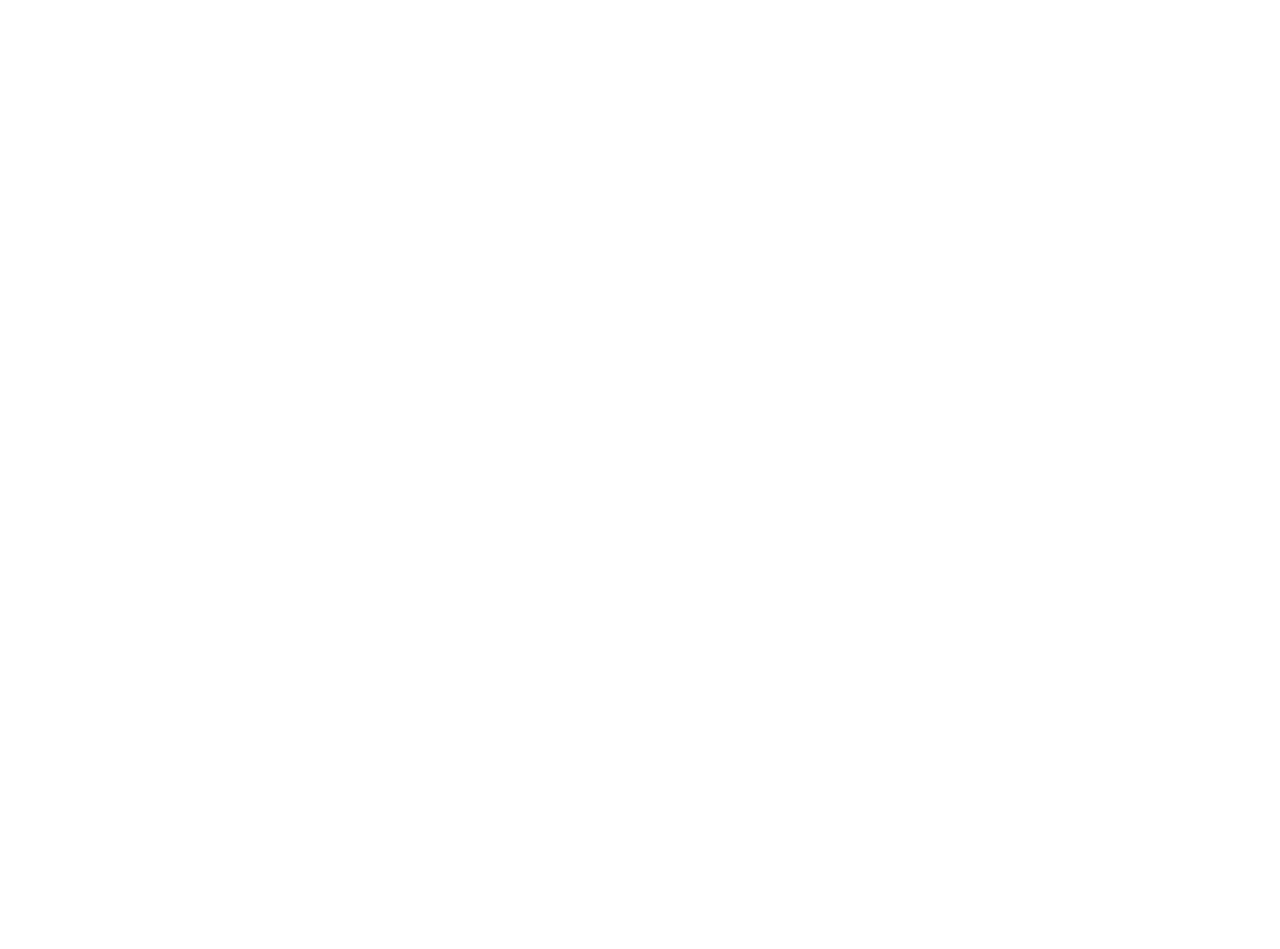
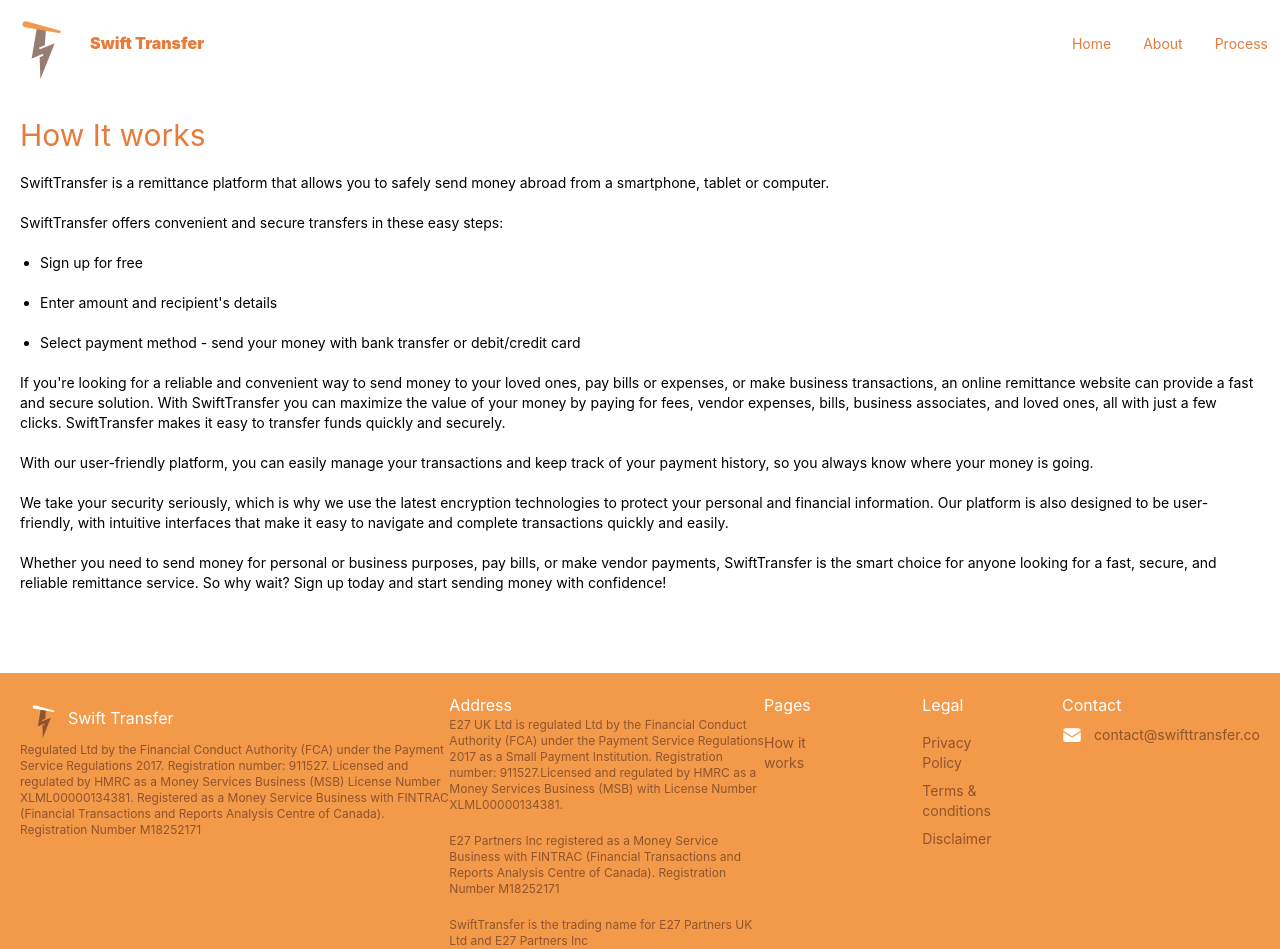
Before and after one commit to uchechiukpa/qfremit, a React (Create React App) app: page /process in a window 1280 px wide. Before the commit this address had no page. Before the commit the page ends 800 px from the top, so only its background shows below. Built offline with nearby package versions, Linux system fonts and the light colour scheme.

Commit message:
made changes

```diff
--- a/src/App.js
+++ b/src/App.js
@@ -12,6 +12,7 @@
 import Disclaimer from "./components/homepage/disclaimer/disclaimer";
 import PrivacyPolicy from "./components/homepage/privacypolicy/privacypolicy";
 import AboutUs from "./components/homepage/aboutUs/about-us";
+import Process from "./components/homepage/process/process";
 
 
 
@@ -22,6 +23,7 @@
       <Routes>
       <Route path="/" element={<HomePage />} />
       <Route path="/aboutus" element={<AboutUs />} />
+      <Route path="/process" element={<Process />} />
       <Route path="/login" element={<Login />} />
       <Route path="/forgotpassword" element={<ForgotPassword />} />
       <Route path="/signup" element={<SignUp />} />
--- a/src/components/homepage/footer/footer.jsx
+++ b/src/components/homepage/footer/footer.jsx
@@ -48,16 +48,39 @@
           <h3 className="text-white">Pages</h3>
           <div className="flex flex-col pt-2">
             <a className="text-brown text-sm pt-2">How it works</a>
-
           </div>
         </div>
         <div className="sm:pt-5 lg:pl-12  md:pr-8">
           <h3 className="text-white">Legal</h3>
           <div className="flex flex-col pt-2">
-            <a href="/privacypolicy" className="text-brown text-sm pt-2">Privacy Policy</a>
-            <a href="/termsandconditions" className="text-brown text-sm pt-2">Terms & conditions</a>
-            <a href="/disclaimer" className="text-brown text-sm pt-2">Disclaimer</a>
+            <a href="/privacypolicy" className="text-brown text-sm pt-2">
+              Privacy Policy
+            </a>
+            <a href="/termsandconditions" className="text-brown text-sm pt-2">
+              Terms & conditions
+            </a>
+            <a href="/disclaimer" className="text-brown text-sm pt-2">
+              Disclaimer
+            </a>
           </div>
+        </div>
+        <div className="sm:pt-5 lg:pl-12  md:pr-8">
+          <h3 className="text-white">
+            Contact
+          </h3>
+
+          <p class="flex items-center text-brown text-sm pt-2 justify-center md:justify-start">
+            <svg
+              xmlns="http://www.w3.org/2000/svg"
+              viewBox="0 0 24 24"
+              fill="white"
+              class="mr-3 h-5 w-5"
+            >
+              <path d="M1.5 8.67v8.58a3 3 0 003 3h15a3 3 0 003-3V8.67l-8.928 5.493a3 3 0 01-3.144 0L1.5 8.67z" />
+              <path d="M22.5 6.908V6.75a3 3 0 00-3-3h-15a3 3 0 00-3 3v.158l9.714 5.978a1.5 1.5 0 001.572 0L22.5 6.908z" />
+            </svg>
+            contact@swifttransfer.co
+          </p>
         </div>
       </div>
     </footer>
--- a/src/components/homepage/header/header.jsx
+++ b/src/components/homepage/header/header.jsx
@@ -9,17 +9,17 @@
     setIsMenuOpen(!isMenuOpen);
   };
   return (
-    <header className="sm:px-5  mx-auto max-w-7xl">
+    <header className="mx-auto max-w-7xl">
       <nav class="flex justify-between mx-auto bg-white items-center">
         <div className="flex items-center justify-start">
           <div className="flex justify-start">
             <img src={headerlogo} alt="header-logo" />
           </div>
 
-          <h3>Swift Transfer</h3>
+          <h3 className="text-maincolor font-black">Swift Transfer</h3>
         </div>
 
-        <div className=" sm:flex sm:flex-col">
+        <div className=" sm:pr-3 sm:flex sm:flex-col">
           <button
             onClick={toggleMenu}
             className="flex md:hidden lg:hidden sm:flex sm:justify-end"
@@ -60,12 +60,12 @@
                 About
               </a>
             </li>
-            {/* <li>
-              <a href="#" className="text-maincolor text-sm font-normal">
-                Services
+            <li>
+              <a href="/process" className="text-maincolor text-sm font-normal">
+                Process
               </a>
             </li>
-            <li>
+            {/* <li>
               <a href="#" className="text-maincolor text-sm font-normal">
                 Contact
               </a>
--- a/src/components/homepage/landingPage/landingpage.jsx
+++ b/src/components/homepage/landingPage/landingpage.jsx
@@ -13,7 +13,7 @@
       <div className=" flex flex-row sm:flex-col lg:justify-between justify-center items-center">
         <div className="lg:basis-2/5 md:basis-1/2 sm:basis-1/2 lg:pl-5 md:pl-5">
           <h1 className="text-5xl md:text-4xl sm:text-4xl text-maincolor font-bold sm:w-4/5">
-            Send money globally, hassle-free with just a few clicks ands at
+            Send money globally, hassle-free with just a few clicks and at
             competitive rates!
           </h1>
           <p className="text-brown leading-loose mt-4">
--- a/src/components/homepage/privacypolicy/privacypolicy.jsx
+++ b/src/components/homepage/privacypolicy/privacypolicy.jsx
@@ -293,7 +293,7 @@
               To register you with a SwiftTransfer account;
             </li>
             <li className="mt-5 ml-5">
-              To fulfil your Transaction / (Airtime Top Up) request;
+              To fulfil your Transaction request;
             </li>
             <li className="mt-5 ml-5">
               To notify you about changes to our services;
@@ -334,7 +334,7 @@
               website in addition to other endorsements, where you have agreed
               with a third-party review site that we may do so. If you wish to
               update or delete your testimonial, you can contact us by sending
-              an email to <a>hello@swifttransfer.co</a>
+              an email to <a>contact@swifttransfer.co</a>
             </li>
           </ul>
         </div>
--- /dev/null
+++ b/src/components/homepage/process/process.jsx
@@ -0,0 +1,74 @@
+import React from "react";
+import Footer from "../footer/footer";
+import Header from "../header/header";
+
+function Process() {
+  return (
+    <div>
+      <Header />
+      <div className="flex flex-col h-screen justify-between">
+        <main className="px-5 mx-auto max-w-7xl">
+          <h1 className="text-maincolor text-3xl lg:mt-8 md:mt-8 sm:mt-5">
+            How It works
+          </h1>
+          <p className="mt-5 text-sm">
+            SwiftTransfer is a remittance platform that allows you to safely
+            send money abroad from a smartphone, tablet or computer.
+          </p>
+          <div>
+            <p className="mt-5 text-sm">
+              {" "}
+              SwiftTransfer offers convenient and secure transfers in these easy
+              steps:
+            </p>
+            <ul className="list-disc text-sm">
+              <li className="mt-5 ml-5">Sign up for free</li>
+              <li className="mt-5 ml-5">
+                Enter amount and recipient's details
+              </li>
+              <li className="mt-5 ml-5">
+                Select payment method - send your money with bank transfer or
+                debit/credit card
+              </li>
+            </ul>
+          </div>
+          <p className="mt-5 text-sm">
+            If you're looking for a reliable and convenient way to send money to
+            your loved ones, pay bills or expenses, or make business
+            transactions, an online remittance website can provide a fast and
+            secure solution. With SwiftTransfer you can maximize the value of
+            your money by paying for fees, vendor expenses, bills, business
+            associates, and loved ones, all with just a few clicks.
+            SwiftTransfer makes it easy to transfer funds quickly and securely.
+          </p>
+          <p className="mt-5 text-sm">
+            {" "}
+            With our user-friendly platform, you can easily manage your
+            transactions and keep track of your payment history, so you always
+            know where your money is going.
+          </p>
+          <p className="mt-5 text-sm">
+            {" "}
+            We take your security seriously, which is why we use the latest
+            encryption technologies to protect your personal and financial
+            information. Our platform is also designed to be user-friendly, with
+            intuitive interfaces that make it easy to navigate and complete
+            transactions quickly and easily.
+          </p>
+          <p className="mt-5 text-sm">
+            {" "}
+            Whether you need to send money for personal or business purposes,
+            pay bills, or make vendor payments, SwiftTransfer is the smart
+            choice for anyone looking for a fast, secure, and reliable
+            remittance service. So why wait? Sign up today and start sending
+            money with confidence!{" "}
+          </p>
+        </main>
+
+        <Footer />
+      </div>
+    </div>
+  );
+}
+
+export default Process;
--- a/src/components/homepage/services/services.jsx
+++ b/src/components/homepage/services/services.jsx
@@ -12,9 +12,13 @@
         <img className="" src={imageUrl} alt={titleTop} />
       </div>
 
-      <div className= "flex flex-col justify-between basis-3/5 py-4 ">
-        <h1 className=" text-4xl text-white text-right font-extrabold mr-5">{titleTop}</h1>
-        <p className="text-white sm:text-xs md:text-sm lg:text-sm mr-5">{titleBottom}</p>
+      <div className="flex flex-col justify-between basis-3/5 py-4 ">
+        <h1 className=" text-4xl text-white text-right font-extrabold mr-5">
+          {titleTop}
+        </h1>
+        <p className="text-white sm:text-xs md:text-sm lg:text-sm mr-5">
+          {titleBottom}
+        </p>
       </div>
     </div>
   );
@@ -25,17 +29,17 @@
     id: 1,
     imageUrl: Image2,
     imageClass: "bg-yellow opacity-[.61]",
-    titleTop: "Pay",
+    titleTop: "Send",
     titleBottom:
-      "Maximize the value of your money by paying for school fees, vendor expenses, and bills at competitive rates.",
+      "You can maximize the value of your money by paying for fees, vendor expenses, bills, business associates and loved ones, all with just a few clicks. Enter the beneficiary's details accurately to initiate the remittance process to 30+ countries.",
   },
   {
     id: 2,
     imageUrl: Image3,
     imageClass: "bg-green opacity-[.61]",
-    titleTop: "Send",
+    titleTop: "Pay",
     titleBottom:
-      "Enjoy free and seamless international money transfers to banks or mobile wallets of your choice!",
+      "Select your preferred payment method: Bank Transfer or Card Payment",
   },
   {
     id: 3,
@@ -43,7 +47,7 @@
     imageClass: "bg-blue opacity-[.61]",
     titleTop: "Receive",
     titleBottom:
-      "Expand your financial horizons with the ability to receive funds in multiple currencies! Open multiple currency wallets to receive payments from various countries worldwide.",
+      "Beneficiaries receive the full amount you expect without losing money to hidden fees or banking deductions",
   },
 ];
 
@@ -64,7 +68,7 @@
           ))}
         </div>
         <div class="sm:hidden md:basis-1/2 lg:basis-1/2">
-          <img src={Image1} className="scale-75"alt="Image2" />
+          <img src={Image1} className="scale-75" alt="Image2" />
         </div>
       </div>
     </div>
```
